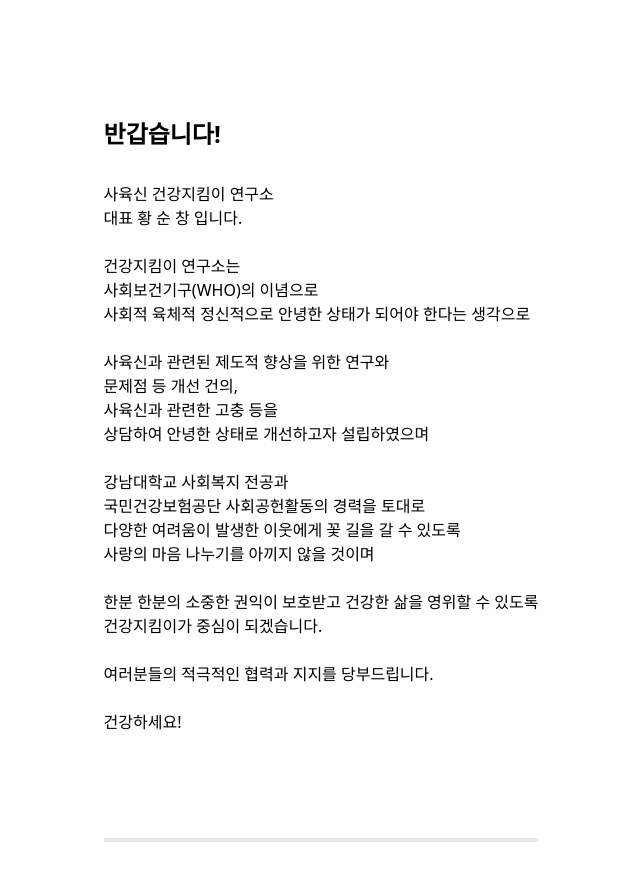
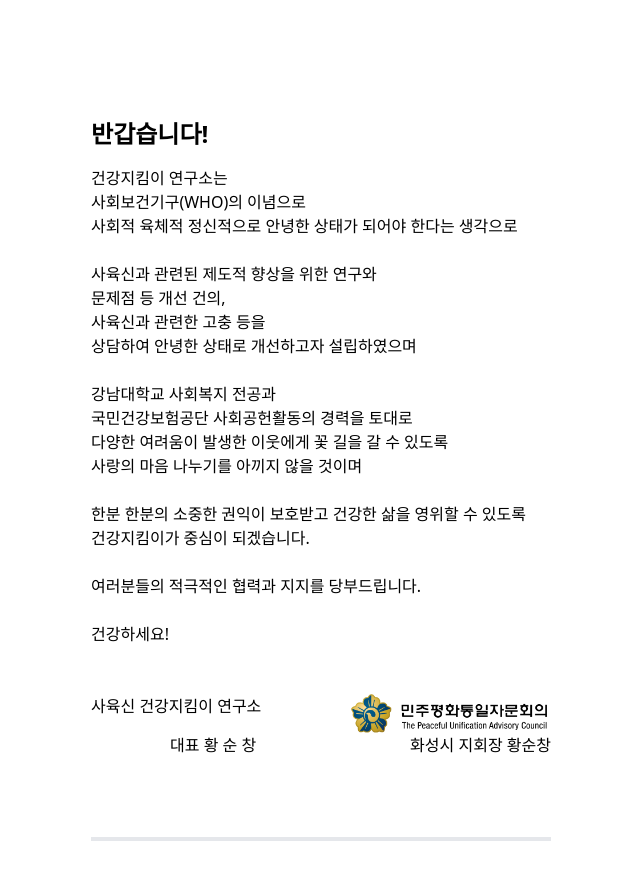
Before and after one commit to hjiwon/father2, a Next.js app: page /company in a window 1280 px wide. Shown: the part 608-1488 px from the top of the page, without its empty margins (319-959 px from the left). Built offline with nearby package versions, Linux system fonts and the light colour scheme.

Commit message:
feat: 새로운 내용 추가

```diff
--- a/src/app/company/page.jsx
+++ b/src/app/company/page.jsx
@@ -11,10 +11,10 @@ const Hello = () => {
             <div className="w-full flex items-center justify-center">
               <Image className="w-80 my-10 object-contain" src="/Hello.jpeg" alt="" width={1000} height={1000} />
             </div>
-            <div className="break-words w-full">
-              <span className="text-2xl font-semibold">반갑습니다! <br /> <br /></span>
-              사육신 건강지킴이 연구소 <br />
-              대표 황 순 창 입니다. <br /> <br />
+            <div className="break-words w-full flex flex-col">
+              <span className="text-2xl font-semibold h-12">반갑습니다! <br /> </span>
+
+              <span>
 
               건강지킴이 연구소는 <br />
               사회보건기구(WHO)의 이념으로 <br />
@@ -35,7 +35,14 @@ const Hello = () => {
 
               여러분들의 적극적인 협력과 지지를 당부드립니다. <br /> <br />
 
-              건강하세요! <br /> <br />
+              건강하세요! <br /> <br /> <br />
+
+              <div className="flex">
+              사육신 건강지킴이 연구소   &nbsp;&nbsp;&nbsp;&nbsp;&nbsp;&nbsp;&nbsp;&nbsp;&nbsp;&nbsp;&nbsp;&nbsp;&nbsp;&nbsp;&nbsp;&nbsp;&nbsp;&nbsp;&nbsp;&nbsp;   <Image src="/PUAC.png" alt="" width={200} height={500} /><br />
+              </div>
+              &nbsp;&nbsp;&nbsp;&nbsp;&nbsp;&nbsp;&nbsp;&nbsp;&nbsp;&nbsp;&nbsp;&nbsp;&nbsp;&nbsp;&nbsp;&nbsp;&nbsp;&nbsp;&nbsp;대표 황 순 창 &nbsp;&nbsp;&nbsp;&nbsp;&nbsp;&nbsp;&nbsp;&nbsp;&nbsp;&nbsp;&nbsp;&nbsp;&nbsp;&nbsp;&nbsp;&nbsp;&nbsp;&nbsp;&nbsp;&nbsp;&nbsp;&nbsp;&nbsp;&nbsp;&nbsp;&nbsp;&nbsp;&nbsp;&nbsp;&nbsp;&nbsp;&nbsp;&nbsp;&nbsp;&nbsp;   화성시 지회장 황순창<br />
+
+              </span>
             </div>
           </div>
 
```
Also changed, not shown: public/PUAC.png (added).
